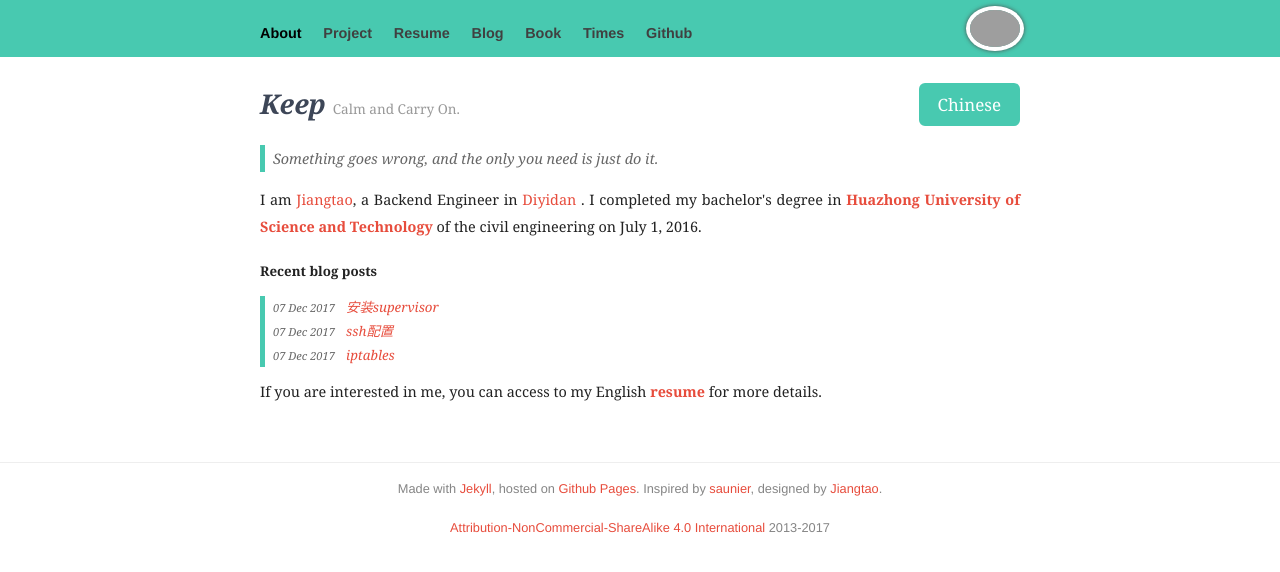
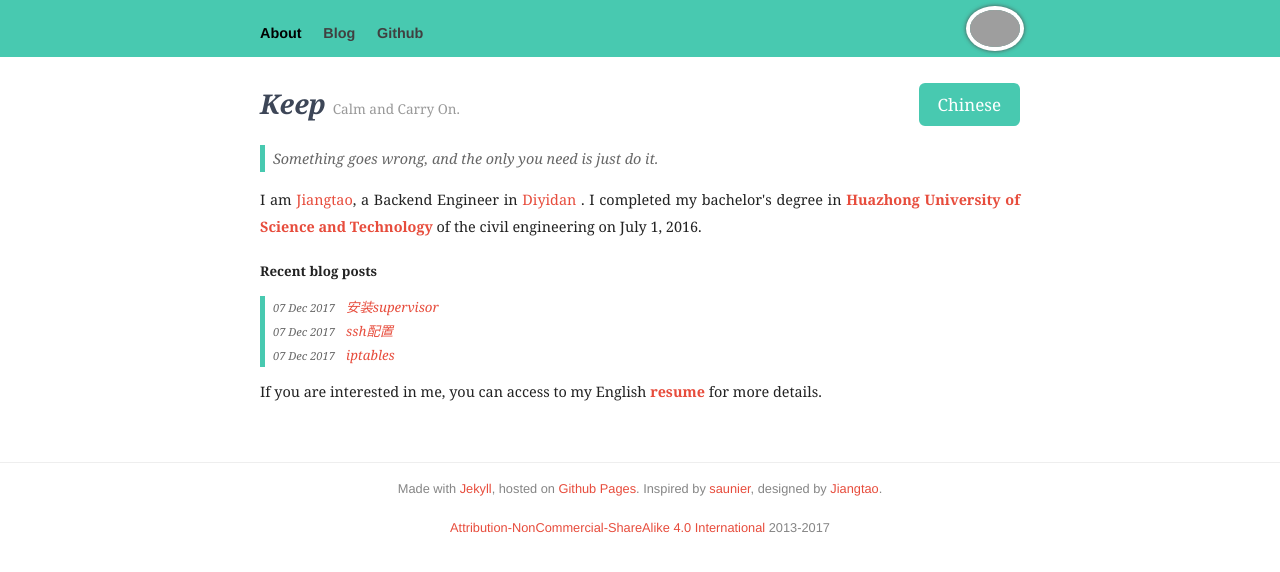
Before and after one commit to hustjiangtao/jiangtao.github.io, a Jekyll site: the page built from index.html, in a window 1280 px wide. Shown: the top 572 px of the page. Built offline with Jekyll 4.4.1, drawn with Linux system fonts in a browser that asks for light colours; nearby versions of some CDN libraries; grey boxes are pictures that could not be loaded.

Commit message:
update default layout

```diff
--- a/_layouts/default.html
+++ b/_layouts/default.html
@@ -37,40 +37,40 @@
       {% if page.url == '/cn/' %}
       <nav>
         <a class="{% if page.category == 'about-zh' %} selected {% endif %}" href="/cn/">关于</a>
-        <a class="{% if page.category == 'project-zh' %} selected {% endif %}" href="/cn/project">项目</a>
+        <!-- <a class="{% if page.category == 'project-zh' %} selected {% endif %}" href="/cn/project">项目</a> -->
         <!--<a class="{% if page.category == 'resume' %} selected {% endif %}" href="/resume/">Resume</a>-->
         <!--<a href="/resume/">简历</a>-->
-        <a href="/Jiangtao_resume.pdf">简历</a>
+        <!-- <a href="/Jiangtao_resume.pdf">简历</a> -->
         <!--<a class="{% if page.category == 'publication' %} selected {% endif %}" href="/publication/">出版</a>-->
         <a class="{% if page.category == 'blog' %} selected {% endif %}" href="/blog/">博客</a>
-        <a href="/books/">书单</a>
-		    <a href="/timeline/">时间线</a>
+        <!-- <a href="/books/">书单</a> -->
+		    <!-- <a href="/timeline/">时间线</a> -->
         <a href="https://github.com/hustjiangtao">Github</a>
       </nav>
       {% elsif page.url == '/cn/project' %}
       <nav>
         <a class="{% if page.category == 'about-zh' %} selected {% endif %}" href="/cn/">关于</a>
-        <a class="{% if page.category == 'project-zh' %} selected {% endif %}" href="/cn/project">项目</a>
+        <!-- <a class="{% if page.category == 'project-zh' %} selected {% endif %}" href="/cn/project">项目</a> -->
         <!--<a class="{% if page.category == 'resume' %} selected {% endif %}" href="/resume/">Resume</a>-->
         <!--<a href="/yuanyong_resume_cn.pdf">简历</a>-->
-	      <a href="/Jiangtao_resume.pdf">简历</a>
+	      <!-- <a href="/Jiangtao_resume.pdf">简历</a> -->
         <!--<a class="{% if page.category == 'publication' %} selected {% endif %}" href="/publication/">出版</a>-->
         <a class="{% if page.category == 'blog' %} selected {% endif %}" href="/blog/">博客</a>
-	      <a href="/books/">书单</a>
-		    <a href="/timeline/">时间线</a>
+	      <!-- <a href="/books/">书单</a> -->
+		    <!-- <a href="/timeline/">时间线</a> -->
         <a href="https://github.com/hustjiangtao">Github</a>
       </nav>
       {% else %}
       <nav>
         <a class="{% if page.category == 'about' %} selected {% endif %}" href="/">About</a>
-        <a class="{% if page.category == 'project' %} selected {% endif %}" href="/project/">Project</a>
+        <!-- <a class="{% if page.category == 'project' %} selected {% endif %}" href="/project/">Project</a> -->
         <!--<a class="{% if page.category == 'resume' %} selected {% endif %}" href="/resume/">Resume</a>-->
 	      <!--<a href="/jiangtao_resume_cn.pdf">Resume</a>-->
-	      <a href="/Jiangtao_resume.pdf">Resume</a>
+	      <!-- <a href="/Jiangtao_resume.pdf">Resume</a> -->
         <!--<a class="{% if page.category == 'publication' %} selected {% endif %}" href="/publication/">Publication</a>-->
         <a class="{% if page.category == 'blog' %} selected {% endif %}" href="/blog/">Blog</a>
-	      <a href="/books/">Book</a>
-		    <a href="/timeline/">Times</a>
+	      <!-- <a href="/books/">Book</a> -->
+		    <!-- <a href="/timeline/">Times</a> -->
         <a href="https://github.com/hustjiangtao">Github</a>
       </nav>
 	  {% endif %}
```
